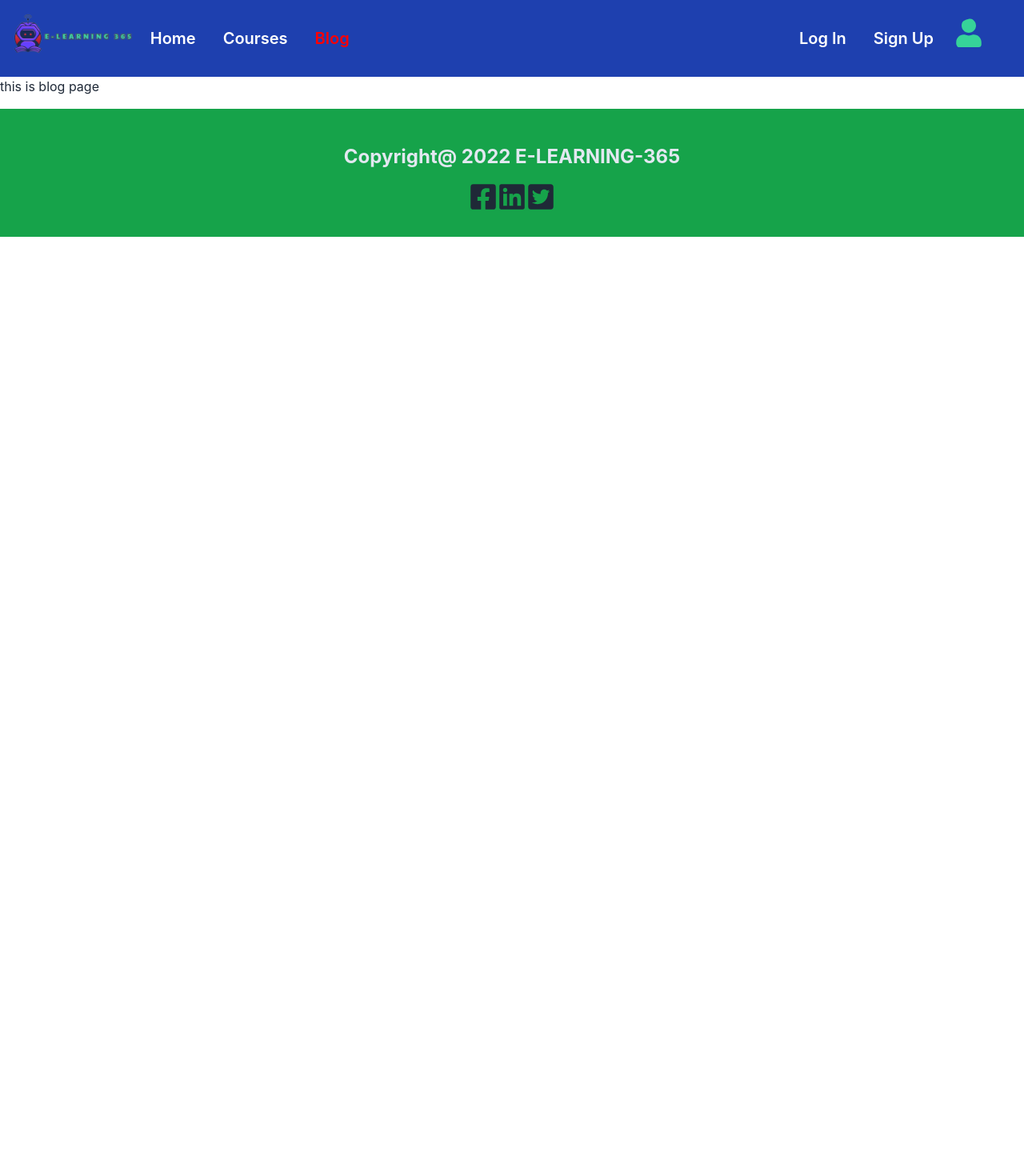
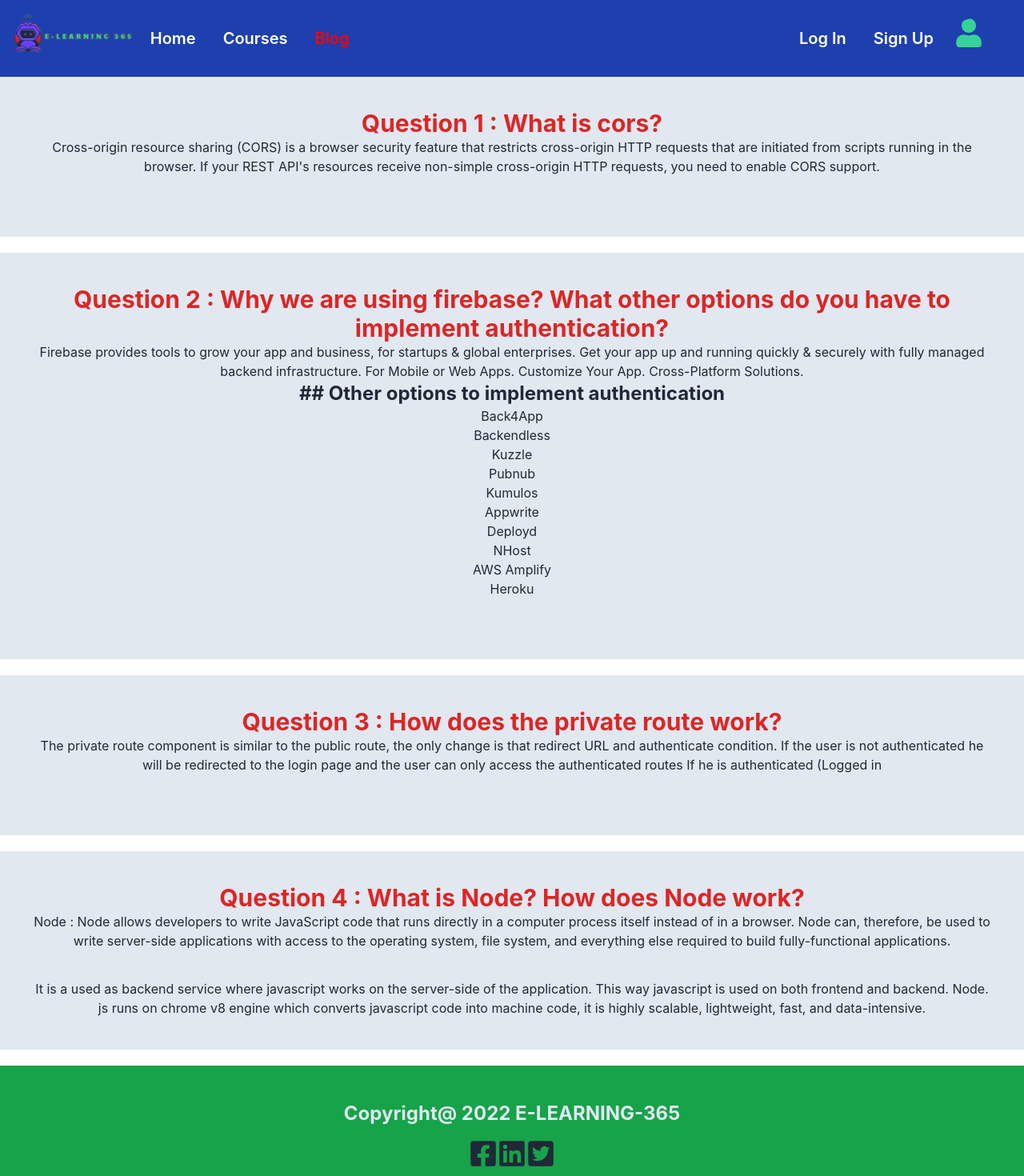
Before and after one commit to sajiburrahmansajib/E-learning-365, a React (Create React App) app: page /blogs in a window 1280 px wide. Shown: the top 1470 px of the page at 80% size. Before the commit the page ends 800 px from the top, so only its background shows below. Built offline with nearby package versions, Linux system fonts and the light colour scheme; no server answers.

Commit message:
Blog added & many more update done

```diff
--- a/package.json
+++ b/package.json
@@ -10,6 +10,7 @@
     "firebase": "^9.12.1",
     "react": "^18.2.0",
     "react-dom": "^18.2.0",
+    "react-hot-toast": "^2.4.0",
     "react-icons": "^4.6.0",
     "react-router-dom": "^6.4.2",
     "react-scripts": "5.0.1",
--- a/src/App.js
+++ b/src/App.js
@@ -1,3 +1,4 @@
+import { Toaster } from 'react-hot-toast';
 import { createBrowserRouter, RouterProvider } from 'react-router-dom';
 import './App.css';
 import Blog from './Components/Blog/Blog';
@@ -18,7 +19,7 @@
       element: <Main></Main>,
       children: [
         {
-          path: '/home',
+          path: '/',
           loader: () => fetch('http://localhost:5000/courses'),
           element: <Home></Home>
         },
@@ -59,6 +60,7 @@
   return (
     <div >
       <RouterProvider router={route}></RouterProvider>
+      <Toaster></Toaster>
     </div>
   );
 }
--- a/src/Components/Blog/Blog.js
+++ b/src/Components/Blog/Blog.js
@@ -2,8 +2,38 @@
 
 const Blog = () => {
     return (
-        <div>
-            <h1>this is blog page</h1>
+        <div className='blog-container '>
+            <div className='text-center bg-slate-200 p-10 mb-5'>
+                <h1 className='text-3xl text-red-600 font-bold '>Question 1 : What is cors?</h1>
+                <p className='mb-9'>Cross-origin resource sharing (CORS) is a browser security feature that restricts cross-origin HTTP requests that are initiated from scripts running in the browser. If your REST API's resources receive non-simple cross-origin HTTP requests, you need to enable CORS support.</p>
+            </div>
+            <div className='text-center bg-slate-200 p-10 mb-5'>
+                <h1 className='text-3xl text-red-600 font-bold'>Question 2 : Why we are using firebase? What other options do you have to implement authentication?</h1>
+                <p className=''>Firebase provides tools to grow your app and business, for startups & global enterprises. Get your app up and running quickly & securely with fully managed backend infrastructure. For Mobile or Web Apps. Customize Your App. Cross-Platform Solutions.</p>
+                <p className='text-2xl font-bold'>## Other options to implement authentication</p>
+                <ol className='mb-9'>
+                    <li>Back4App</li>
+                    <li>Backendless</li>
+                    <li>Kuzzle</li>
+                    <li>Pubnub</li>
+                    <li>Kumulos</li>
+                    <li>Appwrite</li>
+                    <li>Deployd</li>
+                    <li>NHost</li>
+                    <li>AWS Amplify</li>
+                    <li>Heroku</li>
+                </ol>
+            </div>
+            <div className='text-center bg-slate-200 p-10 mb-5'>
+                <h1 className='text-3xl text-red-600 font-bold'>Question 3 : How does the private route work?</h1>
+                <p className='mb-9'>The private route component is similar to the public route, the only change is that redirect URL and authenticate condition. If the user is not authenticated he will be redirected to the login page and the user can only access the authenticated routes If he is authenticated (Logged in</p>
+            </div>
+            <div className='text-center bg-slate-200 p-10 mb-5'>
+                <h1 className='text-3xl text-red-600 font-bold'>Question 4 : What is Node? How does Node work?</h1>
+                <p className='mb-9'>Node : Node allows developers to write JavaScript code that runs directly in a computer process itself instead of in a browser. Node can, therefore, be used to write server-side applications with access to the operating system, file system, and everything else required to build fully-functional applications.</p>
+                <p>It is a used as backend service where javascript works on the server-side of the application. This way javascript is used on both frontend and backend. Node. js runs on chrome v8 engine which converts javascript code into machine code, it is highly scalable, lightweight, fast, and data-intensive.</p>
+            </div>
+
         </div>
     );
 };
--- a/src/Components/Header/Header.js
+++ b/src/Components/Header/Header.js
@@ -1,4 +1,5 @@
 import React, { useContext } from 'react';
+import toast from 'react-hot-toast';
 import { FaUser } from 'react-icons/fa';
 import { Link, NavLink } from 'react-router-dom';
 import { AuthContext } from '../../Context/UserContext';
@@ -7,18 +8,25 @@
 const Header = () => {
     const { user, logOut } = useContext(AuthContext);
     const handelLogOut = () => {
-        logOut();
+        logOut()
+            .then(() => {
+                toast.success('Successfully Logout');
+            })
+            .catch(error => {
+                console.log(error)
+            })
     }
-    let activeStyle = {
+    const activeStyle = {
         color: "red",
     };
+
     return (
         <div className="navbar bg-blue-800">
             <div className="flex-1">
-                <NavLink to='/home'> <img className='h-20' src={logo} alt="main logo" /></NavLink>
+                <NavLink to='/'> <img className='h-20' src={logo} alt="main logo" /></NavLink>
                 <NavLink style={({ isActive }) =>
                     isActive ? activeStyle : undefined
-                } to='/home' className="btn btn-ghost normal-case text-xl text-white ">Home</NavLink>
+                } to='/' className="btn btn-ghost normal-case text-xl text-white ">Home</NavLink>
                 <NavLink style={({ isActive }) =>
                     isActive ? activeStyle : undefined
                 } to='/courses' className="btn btn-ghost normal-case text-xl  text-white">Courses</NavLink>
@@ -48,7 +56,7 @@
                 <div className="dropdown dropdown-end">
 
                     <label tabIndex={0} className="btn btn-ghost btn-circle avatar mr-8 tooltip " data-tip={user?.displayName}>
-                        <div className="w-15 rounded-full">
+                        <div className="w-15  rounded-full">
                             {
                                 user?.uid ?
                                     <img src={user.photoURL}></img>
@@ -63,7 +71,12 @@
                                 {user?.displayName}
                             </Link>
                         </li>
-                        <li><Link>Mode : Dark / Light</Link></li>
+                        <li><div className="form-control">
+                            <label className="label cursor-pointer ">
+                                <span className="label-text mr-6">Dark Mode</span>
+                                <input type="checkbox" className="toggle" unchecked />
+                            </label>
+                        </div></li>
                         {
                             user?.uid ?
                                 <li><Link onClick={handelLogOut}>Log Out</Link></li>
--- a/src/Components/Register/Register.js
+++ b/src/Components/Register/Register.js
@@ -1,9 +1,10 @@
 import React, { useContext } from 'react';
+import toast from 'react-hot-toast';
 import { Link } from 'react-router-dom';
 import { AuthContext } from '../../Context/UserContext';
 
 const Register = () => {
-    const { createUser, userProfile } = useContext(AuthContext);
+    const { createUser, updateUserProfile, verifyEmail } = useContext(AuthContext);
     const handleSubmit = (event) => {
         event.preventDefault();
         const form = event.target
@@ -15,12 +16,31 @@
         createUser(email, password)
             .then(result => {
                 const user = result.user
-                userProfile(name, photo)
                 console.log(user)
+                form.reset();
+                handleUpdateUserProfile(name, photo);
+                handleEmailVerification()
+                toast.success('Please verify your email address.')
             })
             .catch(error => {
                 console.log('error', error)
+                toast.error(`Error ${error}`);
             })
+    }
+    const handleUpdateUserProfile = (name, photo) => {
+        const profile = {
+            displayName: name,
+            photoURL: photo
+        }
+
+        updateUserProfile(profile)
+            .then(() => { })
+            .catch(error => console.error(error));
+    }
+    const handleEmailVerification = () => {
+        verifyEmail()
+            .then(() => { })
+            .catch(error => console.error(error));
     }
 
     return (
--- a/src/Layout/Main.js
+++ b/src/Layout/Main.js
@@ -2,6 +2,7 @@
 import { Outlet } from 'react-router-dom';
 import Footer from '../Components/Footer/Footer';
 import Header from '../Components/Header/Header';
+
 
 const Main = () => {
     return (
--- a/src/Routes/Pages/Enroll/Enroll.js
+++ b/src/Routes/Pages/Enroll/Enroll.js
@@ -7,7 +7,7 @@
     console.log(enroll)
     return (
         <div className='text-center'>
-            <h1 className='text-3xl text-pink-700 mt-4'> <span className='text-success font-bold'>Congratulation</span> , you successfully Enroll the course.</h1>
+            <h1 className='text-3xl text-pink-700 mt-4'> <span className='text-success font-bold'>Congratulation</span> , You successfully Enroll the <span className='text-4xl text-green-700'>{name}</span> course.</h1>
             <div className='flex justify-center mt-10'>
                 <div className="card w-96 bg-base-100 shadow-xl image-full">
                     <figure><img src={picture} alt="Shoes" /></figure>
```
Also changed, not shown: src/Components/Login/Login.js (+36 -7 lines), src/Context/UserContext.js (+35 -42 lines), 1 other file (tests, documents, lock files or other folders).
